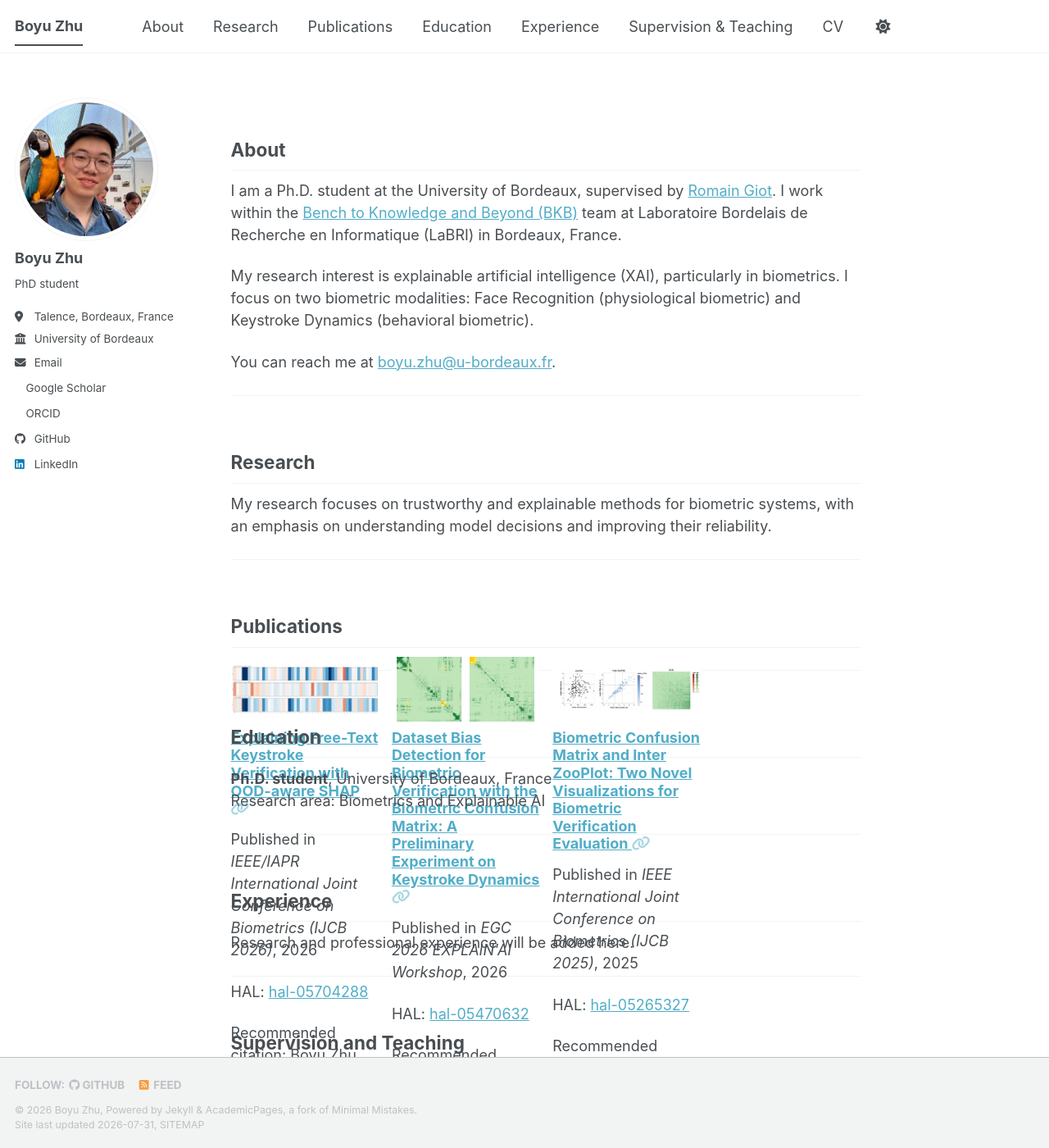
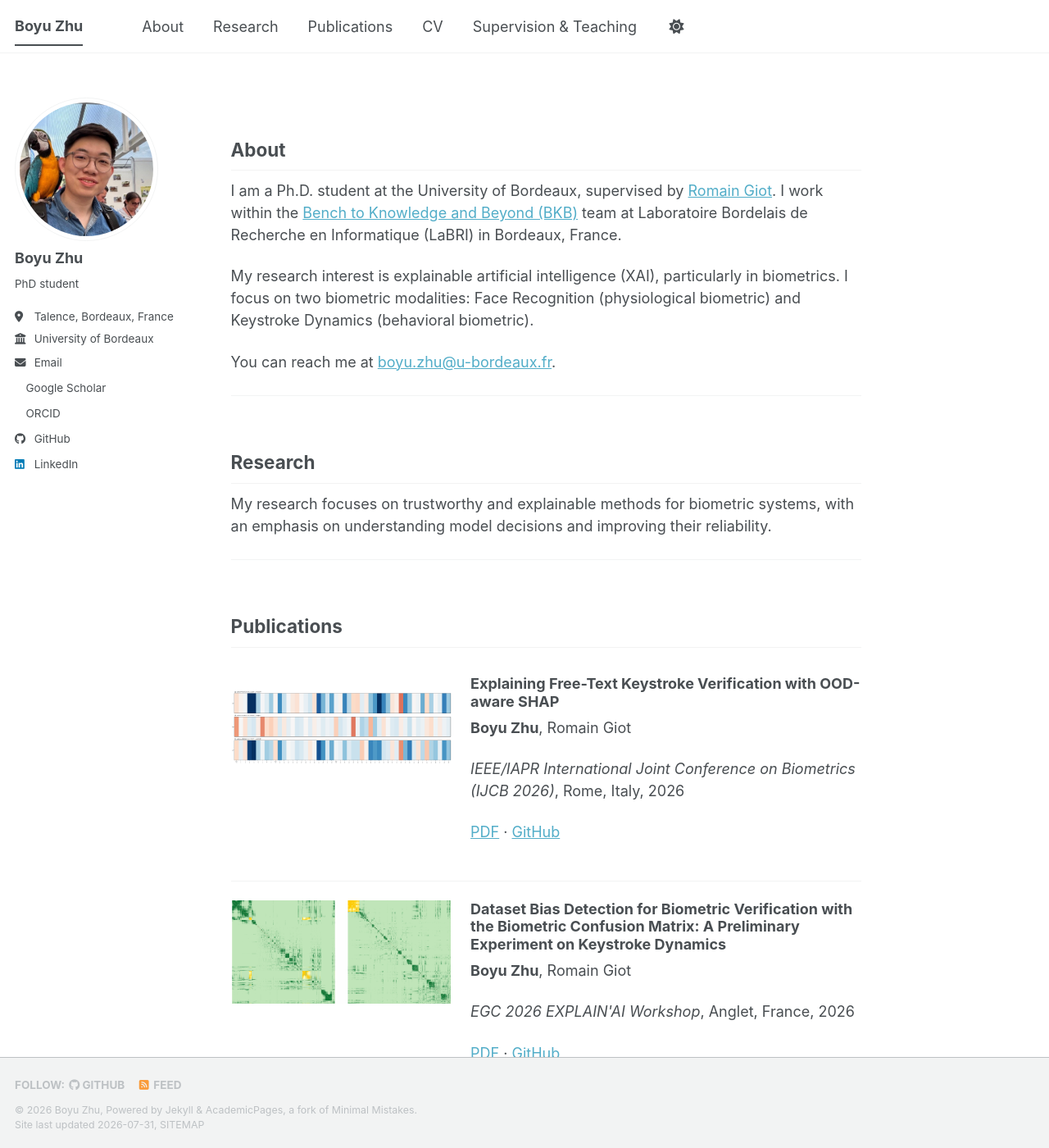
Before and after one commit to Boyu1998/boyu1998.github.io, a Jekyll site: the page built from _pages/about.md, in a window 1280 px wide and 1400 px high. Shown: the whole window at 82% size. Built offline with Jekyll 4.4.1, drawn with Linux system fonts in a browser that asks for light colours; a style sheet for code colours, icons or effects is not loaded; some of the changed text lies outside the part shown.

Commit message:
update cv, fix bugs in pubs

```diff
--- a/_includes/head/custom.html
+++ b/_includes/head/custom.html
@@ -35,22 +35,62 @@
     border-top: 1px solid var(--global-border-color);
   }
 
-  .home-publications .archive__item-teaser {
+  .publication-row {
     display: flex;
     width: 100%;
-    aspect-ratio: 16 / 7;
+    gap: 1.25rem;
+    padding: 1.25rem 0;
+    border-bottom: 1px solid var(--global-border-color);
+  }
+
+  .publication-row:last-child {
+    border-bottom: 0;
+  }
+
+  .publication-row__image {
+    display: flex;
+    flex: 0 0 15rem;
+    width: 15rem;
+    height: 7rem;
     align-items: center;
     justify-content: center;
     overflow: hidden;
     background: #fff;
   }
 
-  .home-publications .archive__item-teaser img {
+  .publication-row__image img {
     display: block;
     width: 100%;
     height: 100%;
     margin: 0;
     object-fit: contain;
+  }
+
+  .publication-row__content {
+    min-width: 0;
+    flex: 1 1 auto;
+  }
+
+  .publication-row__title {
+    margin: 0 0 0.4rem;
+  }
+
+  .publication-row__authors,
+  .publication-row__venue,
+  .publication-row__links {
+    margin: 0.3rem 0;
+  }
+
+  @media (max-width: 600px) {
+    .publication-row {
+      flex-direction: column;
+    }
+
+    .publication-row__image {
+      width: 100%;
+      height: auto;
+      aspect-ratio: 16 / 7;
+    }
   }
 
   @media (prefers-reduced-motion: reduce) {
--- /dev/null
+++ b/_includes/publication-row.html
@@ -0,0 +1,22 @@
+{% include base_path %}
+<article class="publication-row">
+  {% if post.header.teaser %}
+    <div class="publication-row__image">
+      <img src="{{ post.header.teaser | prepend: '/images/' | prepend: base_path }}" alt="Visual preview for {{ post.title | escape }}" loading="lazy">
+    </div>
+  {% endif %}
+
+  <div class="publication-row__content">
+    <h3 class="publication-row__title">{{ post.title }}</h3>
+
+    <p class="publication-row__authors">
+      {% for author in post.authors %}{% if author.highlight %}<strong>{{ author.name }}</strong>{% else %}{{ author.name }}{% endif %}{% unless forloop.last %}, {% endunless %}{% endfor %}
+    </p>
+
+    <p class="publication-row__venue"><em>{{ post.venue }}</em>, {{ post.location }}, {{ post.date | date: "%Y" }}</p>
+
+    <p class="publication-row__links">
+      <a href="{{ post.paperurl }}">PDF</a>{% if post.githuburl %}<span aria-hidden="true"> · </span><a href="{{ post.githuburl }}">GitHub</a>{% endif %}
+    </p>
+  </div>
+</article>
--- a/_pages/about.md
+++ b/_pages/about.md
@@ -30,29 +30,57 @@ My research focuses on trustworthy and explainable methods for biometric systems
 
 ## Publications {#publications-heading}
 
-<div class="grid__wrapper home-publications">
+<div class="home-publications">
 {% assign publications = site.publications | sort: "date" | reverse %}
 {% for post in publications %}
-  {% include archive-single.html type="grid" %}
+  {% include publication-row.html %}
 {% endfor %}
 </div>
 
 </section>
 
-<section id="education" class="home-section" markdown="1">
+<section id="cv" class="home-section" markdown="1">
 
-## Education {#education-heading}
+## CV {#cv-heading}
 
-**Ph.D. student**, University of Bordeaux, France<br>
-Research area: Biometrics and Explainable AI
+### Education
 
-</section>
+**Ph.D. in Biometrics and Explainability of Artificial Intelligence** · 2024–Present<br>
+University of Bordeaux, Talence, France
 
-<section id="experience" class="home-section" markdown="1">
+**Master's Degree in Data Science** · 2020–2023<br>
+Paris-Saclay University, Orsay, France
 
-## Experience {#experience-heading}
+**Bachelor's Degree in Computer Science** · 2019–2020<br>
+Paris-Saclay University, Orsay, France
 
-Research and professional experience will be added here.
+**University Diploma of Technology (DUT) in Computer Science** · 2017–2019<br>
+Paris Cité University, Paris, France
+
+### Experience
+
+**Ph.D. Student** · 2024–Present<br>
+LaBRI, University of Bordeaux — Talence, France
+
+- Supervisor: [Romain Giot](https://www.labri.fr/perso/rgiot/), Associate Professor at the University of Bordeaux
+- Research topic: *Beyond Explainability and Evaluation Standards: A Better Understanding of Biometric Authentication*
+- Analyzing evaluation protocols, performance metrics, and global and local explainability methods for biometric authentication, with a focus on keystroke dynamics and face recognition.
+
+**Research Assistant Intern** · 2024<br>
+IBISC Laboratory, Paris-Saclay University — Évry, France
+
+- Supervisor: Blaise Hanczar, Full Professor at Paris-Saclay University
+- Research topic: *Transformers in Precision Medicine*
+- Applied Transformer models to phenotype prediction from omics data and investigated model variants to balance computational cost, training time, and prediction accuracy.
+
+**Research Assistant Intern** · 2023<br>
+DAVID Laboratory, Paris-Saclay University — Versailles, France
+
+- Supervisor: Mustapha Lebbah, Full Professor at Paris-Saclay University
+- Research topic: *Attention-based Missing Value Imputation*
+- Investigated a Transformer-based method for improving prediction accuracy on datasets with missing values and implemented models using Keras and TensorFlow.
+
+[Download my full CV (PDF)](/files/Research_CV_Boyu_Zhu_2026_EN.pdf).
 
 </section>
 
@@ -67,11 +95,3 @@ Research subject: *Explainable Evaluation of Biometrics for Bias Discovery*<br>
 Co-supervised with [Romain Giot](https://www.labri.fr/perso/rgiot/).
 
 </section>
-
-<section id="cv" class="home-section" markdown="1">
-
-## CV {#cv-heading}
-
-My full curriculum vitae will be available here soon. For current academic information, see my [Google Scholar](https://scholar.google.com/citations?user=ovoM8_EAAAAJ&hl=en), [ORCID](https://orcid.org/0009-0007-0844-5599), and [LinkedIn](https://www.linkedin.com/in/boyuzhu98/) profiles.
-
-</section>
```
Also changed, not shown: _data/navigation.yml (+2 -8 lines), _publications/2025-09-01-biometric-confusion-matrix.md (+5 -0 lines), _publications/2026-01-01-biometric-bias-detection.md (+5 -0 lines), _publications/2026-09-01-ood-aware-shap.md (+5 -0 lines), 2 other files.
